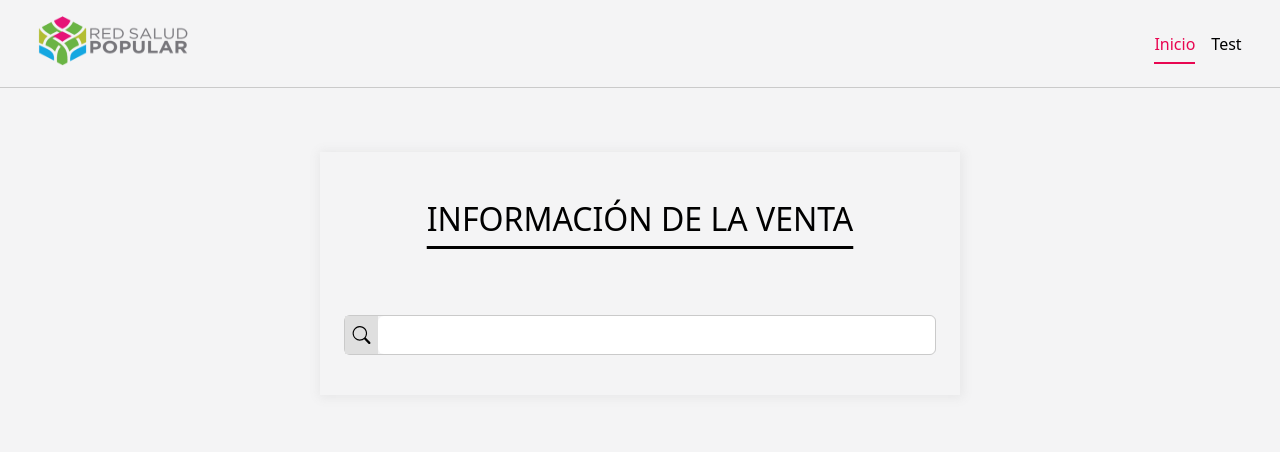
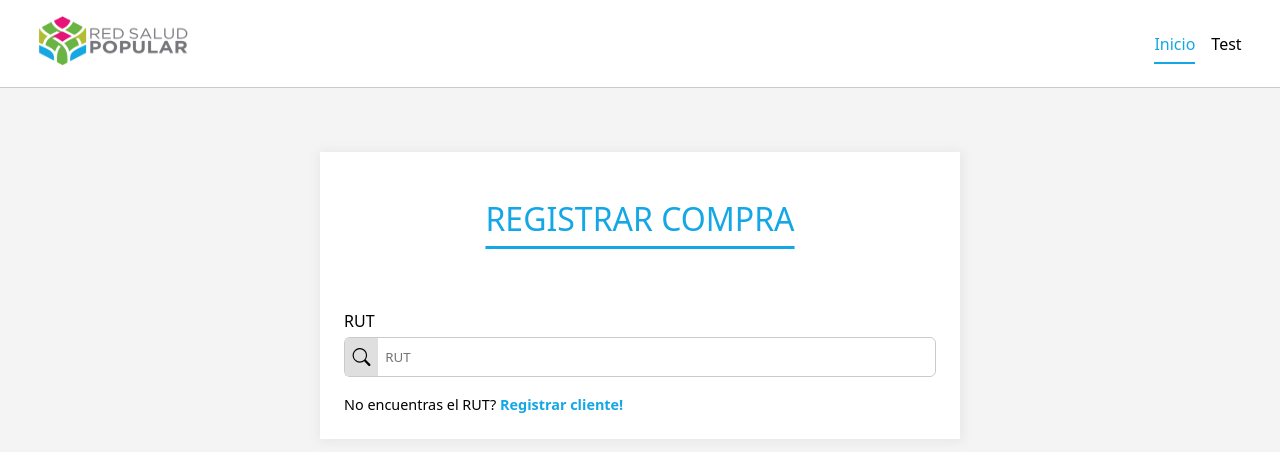
Before and after one commit to Soujiro17/red-salud-popular, a Next.js app: page / in a window 1280 px wide. Shown: the top 452 px of the page. Built offline with nearby package versions, Linux system fonts and the light colour scheme.

Commit message:
detalles varios del form y select click outside close

```diff
--- a/src/app/globals.css
+++ b/src/app/globals.css
@@ -17,7 +17,7 @@
   --navbar-color: #adadad;
 
   --white: #fff;
-  --blue: rgb(51, 129, 255);
+  --blue: #14a7e5;
   --red: #e80651;
   --light-green: rgb(181, 187, 49);
   --green: rgb(106, 180, 68);
@@ -50,6 +50,30 @@ body {
   margin: 0;
   padding: 0;
   background-color: #f4f4f5;
+  position: relative;
+  z-index: 1;
+  overflow: hidden;
+}
+
+body::after {
+  bottom: 0;
+  right: 0;
+  position: absolute;
+  height: 100%;
+  width: 350px;
+  z-index: -1;
+  content: "";
+  /* border-color: transparent var(--red) var(--red) transparent; */
+  /* border-style: solid; */
+  /* border-width: 200px 200px 200px 200px; */
+  height: 0px;
+  width: 0px;
+}
+
+hr {
+  border: none;
+  background: #f1f1f1;
+  height: 1px;
 }
 
 a {
--- a/src/app/page.jsx
+++ b/src/app/page.jsx
@@ -1,13 +1,16 @@
 "use client";
 
 import { useState, useEffect } from "react";
+import Link from "next/link";
 import { FormGroup } from "@/components/FormGroup";
 import styles from "./page.module.css";
-import { clientesSelect } from "@/data/clientes";
+import { clientes, clientesSelect } from "@/data/clientes";
 import { Spinner } from "@/components/Spinner";
+import { parseRUT } from "@/utils/parseRut";
 
 export default function Home() {
   const [rut, setRut] = useState("");
+  const [selected, setSelected] = useState(null);
   const [loading, setLoading] = useState(false);
 
   const handleRut = (value) => setRut(value);
@@ -26,11 +29,20 @@ export default function Home() {
     };
   }, [rut]);
 
+  useEffect(() => {
+    if (rut) {
+      setSelected(clientes.find((cliente) => cliente.rut === rut));
+    } else {
+      setSelected(null);
+    }
+  }, [rut]);
+
   return (
     <div className={styles.content}>
-      <h1>Información de la venta</h1>
+      <h1>Registrar compra</h1>
       <form className={styles.formulario}>
         <FormGroup
+          label="RUT"
           type="select"
           value={rut}
           onChange={handleRut}
@@ -40,7 +52,44 @@ export default function Home() {
           disableDefault
           write
         />
-        {loading ? <Spinner /> : rut}
+        <span className={styles.registrar_rut}>
+          No encuentras el RUT?{" "}
+          <Link className={styles.redirect} href="/">
+            Registrar cliente!
+          </Link>
+        </span>
+        {loading && <Spinner />}
+        {!loading && selected && (
+          <>
+            <h2>Datos cliente</h2>
+            <FormGroup
+              value={parseRUT(selected?.rut)}
+              label="RUT"
+              placeholder="RUT"
+            />
+            <FormGroup
+              value={selected?.nombres}
+              label="Nombres"
+              placeholder="Nombres"
+            />
+            <FormGroup
+              value={selected?.apellidos}
+              label="Apellidos"
+              placeholder="Apellidos"
+            />
+            <FormGroup
+              value={selected?.direccion}
+              label="Dirección"
+              placeholder="Dirección"
+            />
+            <h2>Información de compra</h2>
+            <FormGroup
+              label="Monto total"
+              type="number"
+              placeholder="Monto total"
+            />
+          </>
+        )}
       </form>
     </div>
   );
--- a/src/app/page.module.css
+++ b/src/app/page.module.css
@@ -1,6 +1,6 @@
 .main {
   min-height: 80vh;
-  padding-top: 4rem;
+  padding: 4rem 0;
 }
 
 .content {
@@ -8,6 +8,7 @@
   display: block;
   margin: auto;
   box-shadow: var(--main-box-shadow);
+  background: var(--white);
   padding: 1.5rem;
 }
 
@@ -17,8 +18,27 @@
   text-transform: uppercase;
   text-decoration: underline;
   text-underline-offset: 15px;
+  color: var(--blue);
 }
 
 .formulario {
   padding-top: 2rem;
 }
+
+.formulario > h2 {
+  font-weight: 400;
+  text-align: center;
+  text-transform: uppercase;
+  text-decoration: underline;
+  text-underline-offset: 15px;
+  color: var(--blue);
+}
+
+.redirect {
+  color: var(--blue);
+  font-weight: bold;
+}
+
+.registrar_rut {
+  font-size: 0.9rem;
+}
--- a/src/components/Header/header.module.css
+++ b/src/components/Header/header.module.css
@@ -4,4 +4,5 @@
   align-items: center;
   justify-content: space-between;
   border-bottom: 1px solid #cacaca;
+  background: var(--white);
 }
--- a/src/components/Navbar/navbar.module.css
+++ b/src/components/Navbar/navbar.module.css
@@ -17,13 +17,13 @@
 }
 
 .navitem_link:hover {
-  color: var(--blue);
+  color: var(--red);
   transition: var(--link-transition);
 }
 
 .active {
-  color: var(--red);
-  border-bottom: 2px solid var(--red);
+  color: var(--blue);
+  border-bottom: 2px solid var(--blue);
   padding-bottom: 7px;
 }
 
--- a/src/components/Select/index.jsx
+++ b/src/components/Select/index.jsx
@@ -65,6 +65,7 @@ export function Select({
   write = false,
   maxLength,
   disableDefault = false,
+  placeholder = "",
 }) {
   const [value, setValue] = useState("");
   const [toFind, setToFind] = useState("");
@@ -89,6 +90,16 @@ export function Select({
     }
   };
 
+  const handleOutsideClick = (event) => {
+    if (
+      selectRef.current &&
+      !selectRef.current.contains(event.target) &&
+      open
+    ) {
+      setOpen(false);
+    }
+  };
+
   const stateValues = useMemo(() => ({ value, onChangeValue }), [value]);
 
   const optionMap = (option) => (
@@ -98,6 +109,14 @@ export function Select({
   );
 
   const optionFilter = (option) => option.value?.includes(toFind);
+
+  useEffect(() => {
+    document.addEventListener("click", handleOutsideClick);
+
+    return () => {
+      document.removeEventListener("click", handleOutsideClick);
+    };
+  }, [open]);
 
   useEffect(() => {
     if (selectRef.current) {
@@ -122,6 +141,7 @@ export function Select({
           value={toFind}
           onChange={handleToFind}
           iconSrc="/icons/search.svg"
+          placeholder={placeholder}
           maxLength={maxLength}
           width="100%"
         />
--- a/src/components/Spinner/spinner.module.css
+++ b/src/components/Spinner/spinner.module.css
@@ -5,6 +5,8 @@
 }
 
 .loader_wrapper {
+  display: block;
+  margin: auto;
   height: 50px;
   width: 50px;
   background-color: var(--white);
```
